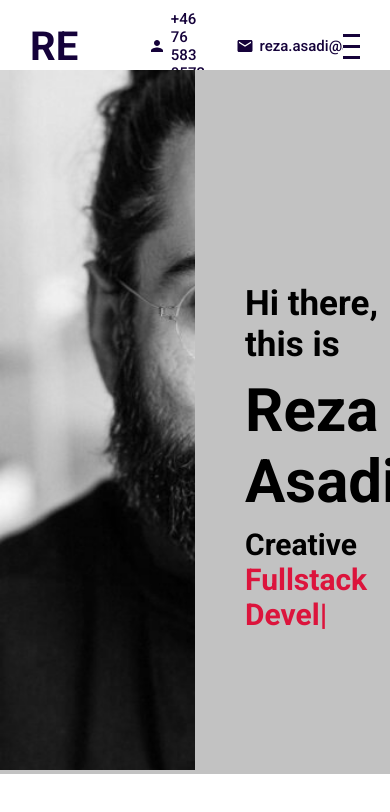
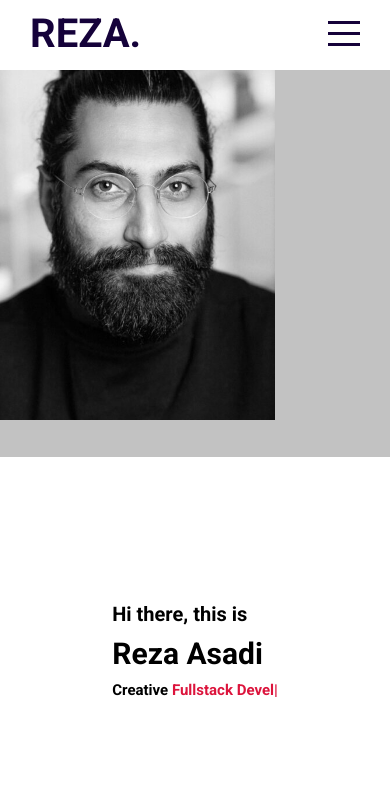
Before and after one commit to rezathegit/portfolio, a React (Create React App) app: page / in a window 390 px wide. Shown: the top 812 px of the page. Built offline with nearby package versions, Linux system fonts and the light colour scheme.

Commit message:
making the app responsive

```diff
--- a/src/Components/Contact/Contact.jsx
+++ b/src/Components/Contact/Contact.jsx
@@ -14,7 +14,7 @@ export default function Contact() {
             <img src="assets/shake.svg" alt="" />
         </div>
         <div className="right">
-            <h2>Contact.</h2>
+            <h2>Contact me!</h2>
             <form onSubmit={handleSubmit}>
                 <input type="text" placeholder="Email" />
                 <textarea placeholder="Message"></textarea>
--- a/src/Components/Header/Header.scss
+++ b/src/Components/Header/Header.scss
@@ -32,6 +32,10 @@
                 display: flex;
                 align-items: center;
                 margin-left: 30px;
+
+                @include mobile {
+                    display: none;
+                }
 
                 .icon {
                     font-size: 18px;
--- a/src/Components/Intro/Intro.scss
+++ b/src/Components/Intro/Intro.scss
@@ -1,6 +1,13 @@
+@import "../../Global.scss";
+
 .intro{
     background-color: white;
     display: flex;
+
+    @include mobile {
+        flex-direction: column;
+        align-items: center;
+    }
 
     .left{
         flex: .5;
@@ -11,9 +18,17 @@
             width: 700px;
             height: 700px;
 
-
+            @include mobile {
+                align-items: flex-start;
+                width: 400px;
+            }
             img{
                 height: 100%;
+
+
+                @include mobile {
+                    height: 50%;
+                }
             }
         }
     }
@@ -21,6 +36,10 @@
         flex: .5;
         background-color: #C2C2C2;
         position: relative;
+
+        @include mobile {
+            background-color: white;
+        }
 
         .wrapper{
             width: 100%;
@@ -30,17 +49,35 @@
             flex-direction: column;
             justify-content: center;
 
+            @include mobile {
+                padding-left: 0;
+            }
+
             h1{
                 font-size: 60px;
                 margin: 10px 0;
+
+
+                @include mobile {
+                    font-size: 30px;
+                }
+
             }
 
             h2{
                 font-size: 35px;
+
+                @include mobile {
+                    font-size: 20px;
+                }
             }
 
             h3{
                 font-size: 30px;
+
+                @include mobile {
+                    font-size: 15px;
+                }
 
                 span{
                     font-size: inherit;
--- a/src/Components/Portfolio/Portfolio.scss
+++ b/src/Components/Portfolio/Portfolio.scss
@@ -8,6 +8,10 @@
 
     h1{
         font-size: 50px;
+
+        @include mobile {
+            font-size: 20px;
+        }
     }
 
     ul{
@@ -15,6 +19,12 @@
         padding: 0;
         list-style: none;
         display: flex;
+
+        @include mobile {
+            margin: 10px 0;
+            flex-wrap: wrap;
+            justify-content: center;
+        }
 
         li{
             font-size: 14px;
@@ -36,6 +46,10 @@
         justify-content: center;
         flex-wrap: wrap;
 
+        @include mobile {
+            width: 100%;
+        }
+
         .item{
             width: 220px;
             height: 150px;
@@ -49,6 +63,11 @@
             position: relative;
             transition: all .5s ease;
             cursor: pointer;
+
+            @include mobile {
+                width: 130px;
+                height: 100px;
+            }
 
             img{
                 width: 100%;
--- a/src/Components/PortfolioList/PortfolioList.scss
+++ b/src/Components/PortfolioList/PortfolioList.scss
@@ -7,6 +7,10 @@
     border-radius: 10px;
     cursor: pointer;
 
+    @include mobile {
+        margin-right: 20px;
+    }
+
     &.active{
         background-color: $mainColor;
         color: white;
--- a/src/Components/Works/Works.scss
+++ b/src/Components/Works/Works.scss
@@ -1,3 +1,5 @@
+@import "../../Global.scss";
+
 .works {
     background-color: crimson;
     display: flex;
@@ -9,6 +11,10 @@
         height: 50px;
         position: absolute;
         cursor: pointer;
+
+        @include mobile {
+            display: none;
+        }
 
         &.left {
             left: 100px;
@@ -27,6 +33,12 @@
         left: 0;
         transition: all 1s ease-out;
 
+        @include mobile {
+            height: 100vh;
+            flex-direction: column;
+            justify-content: center;
+        }
+
         .container {
             width: 100vw;
             display: flex;
@@ -39,6 +51,13 @@
                 display: flex;
                 background-color: white;
                 border-radius: 20px;
+
+                @include mobile {
+                    width: 90%;
+                    height: 150px;
+                    margin: 5px 0;
+
+                }
 
                 .left {
                     flex: 4;
--- a/src/Global.scss
+++ b/src/Global.scss
@@ -1 +1,9 @@
-$mainColor:#15023a
+$mainColor:#15023a;
+
+$width: 768px;
+
+@mixin mobile {
+    @media (max-width: #{$width}){
+        @content
+    }
+}
```
